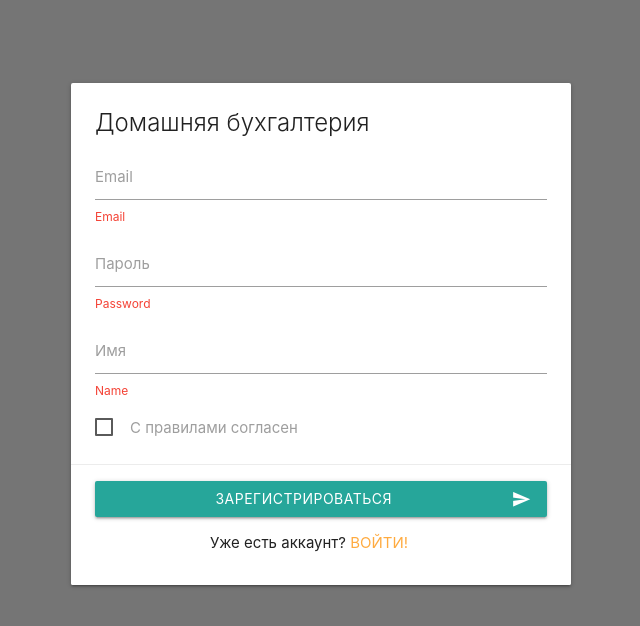
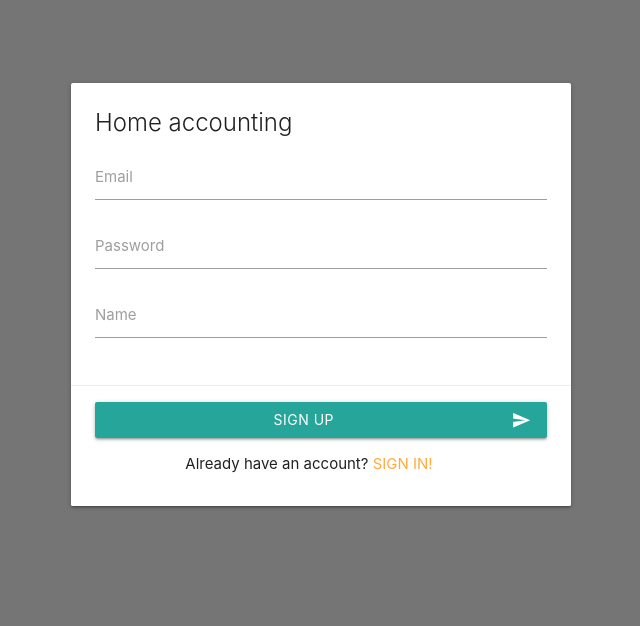
Before and after one commit to dipzera/crm-system-app, a Vue app: page /register in a window 1280 px wide. Shown: the top 626 px of the page, without its empty margins (319-959 px from the left). Built offline with nearby package versions, Linux system fonts and the light colour scheme.

Commit message:
added validation to register page and fixed materalize css wave effect bug

```diff
--- a/src/main.js
+++ b/src/main.js
@@ -5,7 +5,7 @@ import "./registerServiceWorker";
 import router from "./router";
 import store from "./store";
 import dateFilter from "@/filters/date.filter.js";
-import "materialize-css/dist/js/materialize.min.js";
+import "materialize-css/dist/js/materialize.js";
 
 Vue.config.productionTip = false;
 Vue.filter("date", dateFilter);
--- a/src/views/Login.vue
+++ b/src/views/Login.vue
@@ -27,7 +27,7 @@
           v-model.trim="password"
           :class="{invalid: ($v.password.$dirty && !$v.password.required) || ($v.password.$dirty && !$v.password.minLength)}"
       >
-      <label for="password">Пароль</label>
+      <label for="password">Password</label>
       <small class="helper-text invalid"
         v-if="$v.password.$dirty && !$v.password.required"
       >Please insert password</small>
@@ -42,14 +42,14 @@
           class="btn waves-effect waves-light auth-submit"
           type="submit"
       >
-        Войти
+        Sign in
         <i class="material-icons right">send</i>
       </button>
     </div>
 
     <p class="center">
-      Нет аккаунта?
-      <router-link to="/register">Зарегистрироваться</router-link>
+      No account?
+      <router-link to="/register">Sign Up</router-link>
     </p>
   </div>
 </form>
@@ -74,6 +74,12 @@ export default {
                 this.$v.$touch()
                 return
             }
+            const formData = {
+                email: this.email,
+                password: this.password
+            }
+            // We'll send the validated form data to the server.
+            console.log(formData);
             this.$router.push('/');
         }
     }
--- a/src/views/Register.vue
+++ b/src/views/Register.vue
@@ -1,40 +1,54 @@
 <template>
 
-<form class="card auth-card">
+<form class="card auth-card" @click.prevent="submitHandler">
   <div class="card-content">
-    <span class="card-title">Домашняя бухгалтерия</span>
+    <span class="card-title">Home accounting</span>
     <div class="input-field">
       <input
           id="email"
           type="text"
+          v-model.trim="email"
+          :class="{invalid: ($v.email.$dirty && !$v.email.required) || ($v.email.$dirty && !$v.email.email)}"
       >
       <label for="email">Email</label>
-      <small class="helper-text invalid">Email</small>
+      <small class="helper-text invalid"
+        v-if="$v.email.$dirty && !$v.email.required"
+      >Email field should not be empty!</small>
+      <small
+        class="helper-text invalid"
+        v-else-if="$v.email.$dirty && !$v.email.email"
+      >
+        Invalid email format!
+      </small>
     </div>
     <div class="input-field">
       <input
           id="password"
           type="password"
-          class="validate"
+          v-model.trim="password"
+          :class="{invalid: ($v.password.$dirty && !$v.password.required) || ($v.password.$dirty && !$v.password.minLength)}"
       >
-      <label for="password">Пароль</label>
-      <small class="helper-text invalid">Password</small>
+      <label for="password">Password</label>
+      <small class="helper-text invalid"
+        v-if="$v.password.$dirty && !$v.password.required"
+      >Please insert password</small>
+      <small class="helper-text invalid"
+        v-else-if="$v.password.$dirty && !$v.password.minLength"
+      >Please insert at least {{$v.password.$params.minLength.min}} characters!. Now it's {{password.length}}</small>
     </div>
     <div class="input-field">
       <input
           id="name"
           type="text"
-          class="validate"
+          v-model.trim="name"
+          :class="{invalid: $v.name.$dirty && !$v.name.required}"
       >
-      <label for="name">Имя</label>
-      <small class="helper-text invalid">Name</small>
+      <label for="name">Name</label>
+      <small
+      class="helper-text invalid"
+      v-if="$v.name.$dirty && !$v.name.required"
+      >Please insert your name!</small>
     </div>
-    <p>
-      <label>
-        <input type="checkbox" />
-        <span>С правилами согласен</span>
-      </label>
-    </p>
   </div>
   <div class="card-action">
     <div>
@@ -42,16 +56,48 @@
           class="btn waves-effect waves-light auth-submit"
           type="submit"
       >
-        Зарегистрироваться
+        Sign Up
         <i class="material-icons right">send</i>
       </button>
     </div>
 
     <p class="center">
-      Уже есть аккаунт?
-      <router-link to="/login">Войти!</router-link>
+      Already have an account?
+      <router-link to="/login">Sign In!</router-link>
     </p>
   </div>
 </form>
 
 </template>
+
+<script>
+import { email, required, minLength } from 'vuelidate/lib/validators';
+export default {
+    name: 'register',
+    data: () => ({
+        email: '',
+        password: '',
+        name: '',
+    }),
+    validations: {
+        email: { email, required },
+        password: { required, minLength: minLength(6) },
+        name: { required },
+    },
+    methods: {
+        submitHandler() {
+            if (this.$v.$invalid) {
+                this.$v.$touch()
+                return
+            }
+            const formData = {
+                email: this.email,
+                password: this.password,
+                name: this.name,
+            }
+            this.$router.push('/')
+            console.log(formData);
+        },
+    }
+}
+</script>
```
